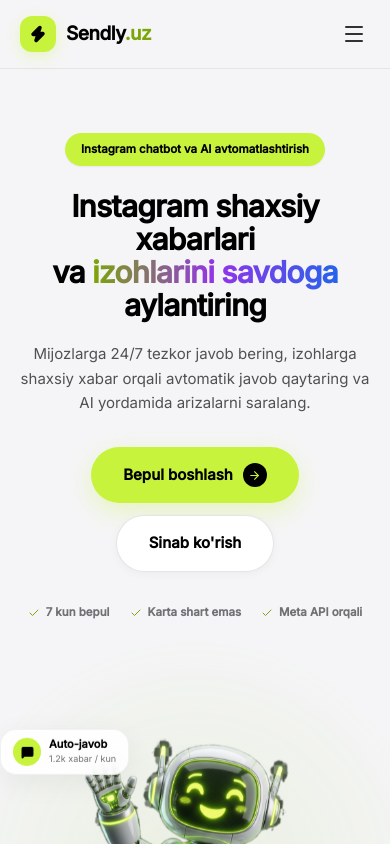
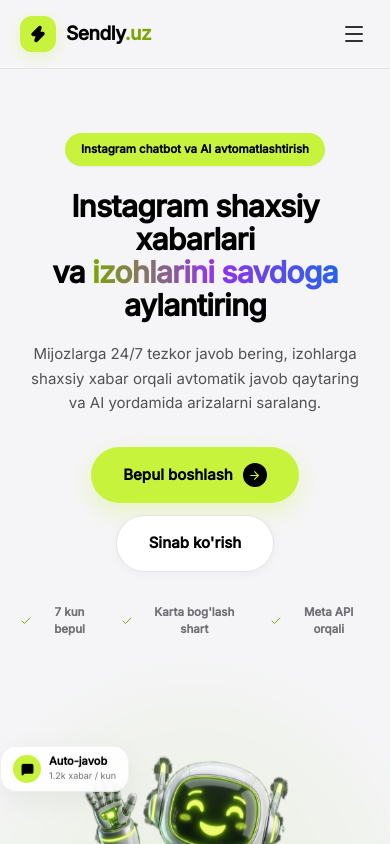
Before and after one commit to isroiljohn-creator/sendly, a Next.js app in the folder frontend/: page / in a window 390 px wide. Shown: the top 844 px of the page. Built offline with nearby package versions, Linux system fonts and the light colour scheme.

Commit message:
fix: landing page description to 3 lines and update card linked requirements

```diff
--- a/frontend/src/components/landing/LandingPageView.tsx
+++ b/frontend/src/components/landing/LandingPageView.tsx
@@ -146,7 +146,7 @@ export function LandingPageView() {
       let reply = "";
       let next: string[] = [];
       if (btnText.includes("Narxi")) {
-        reply = "💎 Sendly tariflari:\n• PRO: 150,000 so'm/oy — 1 akkaunt\n• PREMIUM: 1,000,000 so'm/oy — 10 akkaunt\n\n7 kun bepul sinab ko'ring! Karta bog'lash shart emas.";
+        reply = "💎 Sendly tariflari:\n• PRO: 150,000 so'm/oy — 1 akkaunt\n• PREMIUM: 1,000,000 so'm/oy — 10 akkaunt\n\n7 kun bepul sinab ko'ring! Sinash uchun karta bog'lash shart.";
         next = ["Bepul boshlash 🚀", "Boshqa savol ❓"];
       } else if (btnText.includes("ishlaydi")) {
         reply = "⚡ Juda oson:\n1️⃣ Ro'yxatdan o'ting\n2️⃣ Instagram professional akkauntingizni ulang\n3️⃣ Bot oqimlarini yarating\n\nBot 24/7 avtomatik javob beradi!";
@@ -240,7 +240,7 @@ export function LandingPageView() {
     },
     {
       q: "7 kunlik sinov muddati haqiqiymi?",
-      a: "Ha, mutlaqo haqiqiy. Ro'yxatdan o'tganingizdan so'ng 7 kun davomida barcha Pro funksiyalardan bepul foydalanasiz. Kredit karta talab qilinmaydi.",
+      a: "Ha, mutlaqo haqiqiy. Ro'yxatdan o'tganingizdan so'ng 7 kun davomida barcha Pro funksiyalardan bepul foydalanasiz. Sinov muddatini boshlash uchun karta bog'lash talab etiladi.",
     },
     {
       q: "Bir nechta Instagram akkauntni ulasa bo'ladimi?",
@@ -349,8 +349,10 @@ export function LandingPageView() {
           </h1>
 
           {/* Subtitle */}
-          <p className="mt-5 text-[15px] sm:text-[17px] text-[#515154] leading-relaxed max-w-[500px] mx-auto lg:mx-0">
-            {"Mijozlarga 24/7 tezkor javob bering, izohlarga shaxsiy xabar orqali avtomatik javob qaytaring va AI yordamida arizalarni saralang."}
+          <p className="mt-5 text-[15px] sm:text-[17px] text-[#515154] leading-relaxed max-w-[620px] mx-auto lg:mx-0">
+            <span className="block md:whitespace-nowrap">{"Mijozlarga 24/7 tezkor javob bering, izohlarga"}</span>
+            <span className="block md:whitespace-nowrap">{"shaxsiy xabar orqali avtomatik javob qaytaring"}</span>
+            <span className="block md:whitespace-nowrap">{"va AI yordamida arizalarni saralang."}</span>
           </p>
 
           {/* Buttons */}
@@ -373,7 +375,7 @@ export function LandingPageView() {
           {/* Trust badges */}
           <div className="mt-8 flex items-center gap-5 justify-center lg:justify-start text-[11.5px] text-[#707075] font-semibold">
             <span className="flex items-center gap-1.5"><Check size={12} className="text-[#7CA607]" />{"7 kun bepul"}</span>
-            <span className="flex items-center gap-1.5"><Check size={12} className="text-[#7CA607]" />{"Karta shart emas"}</span>
+            <span className="flex items-center gap-1.5"><Check size={12} className="text-[#7CA607]" />{"Karta bog'lash shart"}</span>
             <span className="flex items-center gap-1.5"><Check size={12} className="text-[#7CA607]" />{"Meta API orqali"}</span>
           </div>
         </div>
@@ -501,7 +503,7 @@ export function LandingPageView() {
         <div className="text-center max-w-2xl mx-auto mb-14">
           <h2 className="text-[28px] sm:text-[42px] font-[900] text-black tracking-tight">{"Oddiy va shaffof tariflar"}</h2>
           <p className="text-[14px] sm:text-[15px] text-[#515154] mt-3 leading-relaxed">
-            {"7 kun bepul. Kredit karta talab qilinmaydi."}
+            {"7 kun bepul. Sinash uchun karta bog'lash shart."}
           </p>
         </div>
 
```
